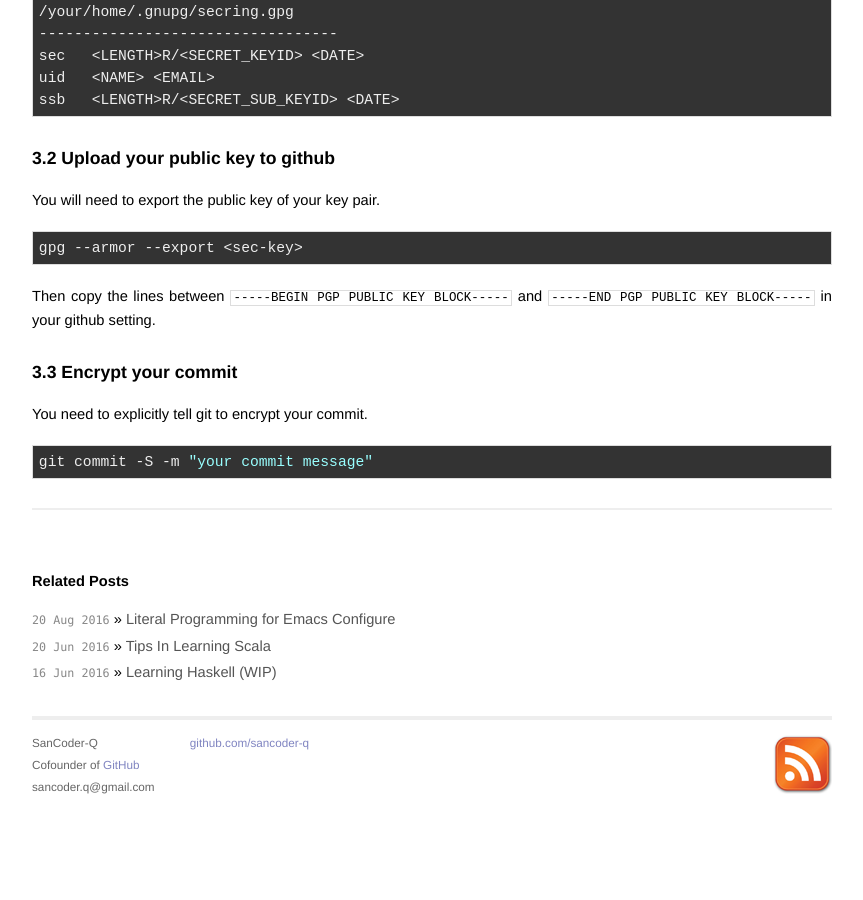
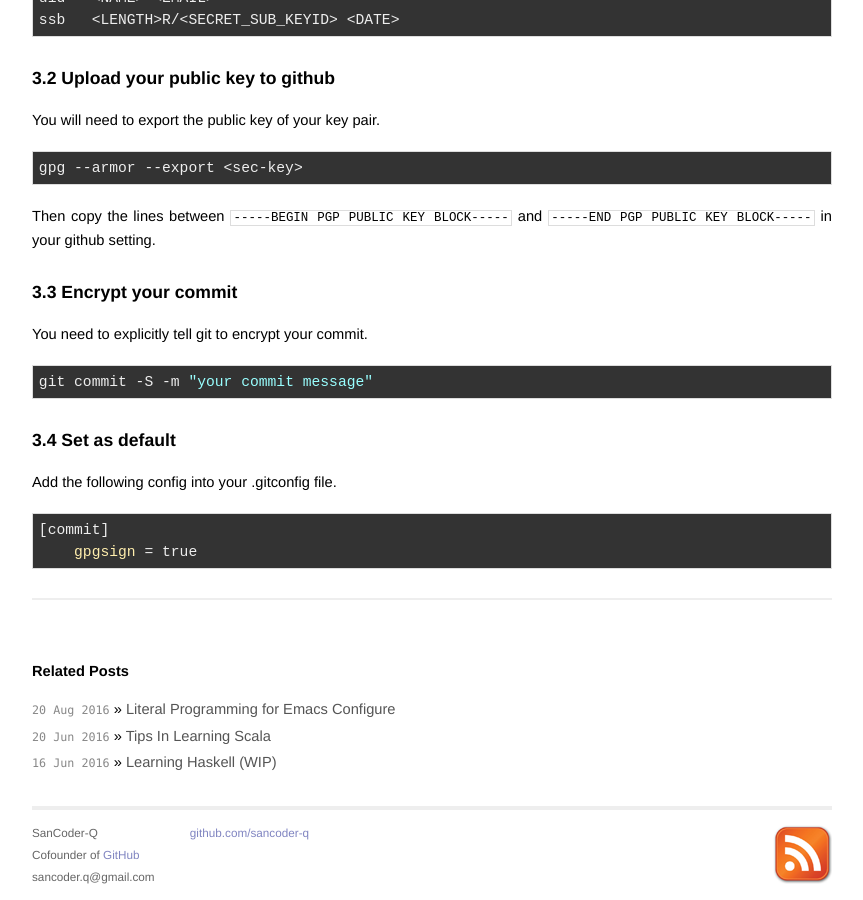
Before and after one commit to SanCoder-Q/sancoder-q.github.io, a Jekyll site: the page built from _posts/2016-08-23-Gpg_Encryption_In_Git.org.html, in a window 1280 px wide and 900 px high, scrolled down 1146 px. Shown: the whole window, without its empty margins (208-1071 px from the left). Built offline with Jekyll 4.4.1, drawn with Linux system fonts in a browser that asks for light colours; comment, search, counter and statistics services are not loaded; before the commit the page ends 1956 px from its top, so only the background shows below that.

Commit message:
update gpg default

```diff
--- a/_posts/2016-08-23-Gpg_Encryption_In_Git.org.html
+++ b/_posts/2016-08-23-Gpg_Encryption_In_Git.org.html
@@ -10,7 +10,7 @@
 
 
 <div class="figure">
-<p><img src="/images/Pasted image at 2016_08_23 10_27 AM.png" alt="Pasted image at 2016_08_23 10_27 AM.png" />
+<p><img src="file:///images/Pasted image at 2016_08_23 10_27 AM.png" alt="Pasted image at 2016_08_23 10_27 AM.png" />
 </p>
 </div>
 
@@ -34,8 +34,8 @@
 </div>
 </div>
 
-<div id="outline-container-orgheadline6" class="outline-2">
-<h2 id="orgheadline6"><span class="section-number-2">3</span> How can use Gpg to encrypt my commit?</h2>
+<div id="outline-container-orgheadline7" class="outline-2">
+<h2 id="orgheadline7"><span class="section-number-2">3</span> How can use Gpg to encrypt my commit?</h2>
 <div class="outline-text-2" id="text-3">
 </div><div id="outline-container-orgheadline3" class="outline-3">
 <h3 id="orgheadline3"><span class="section-number-3">3.1</span> Generate a new key pair</h3>
@@ -104,4 +104,19 @@
 </div>
 </div>
 </div>
+
+<div id="outline-container-orgheadline6" class="outline-3">
+<h3 id="orgheadline6"><span class="section-number-3">3.4</span> Set as default</h3>
+<div class="outline-text-3" id="text-3-4">
+<p>
+Add the following config into your .gitconfig file.
+</p>
+<div class="org-src-container">
+
+<pre class="src src-python">[commit]
+    <span style="color: #ffeead;">gpgsign</span> = true
+</pre>
 </div>
+</div>
+</div>
+</div>
```
Also changed, not shown: _org/2016-08-23-Gpg_Encryption_In_Git.org (+7 -0 lines).
